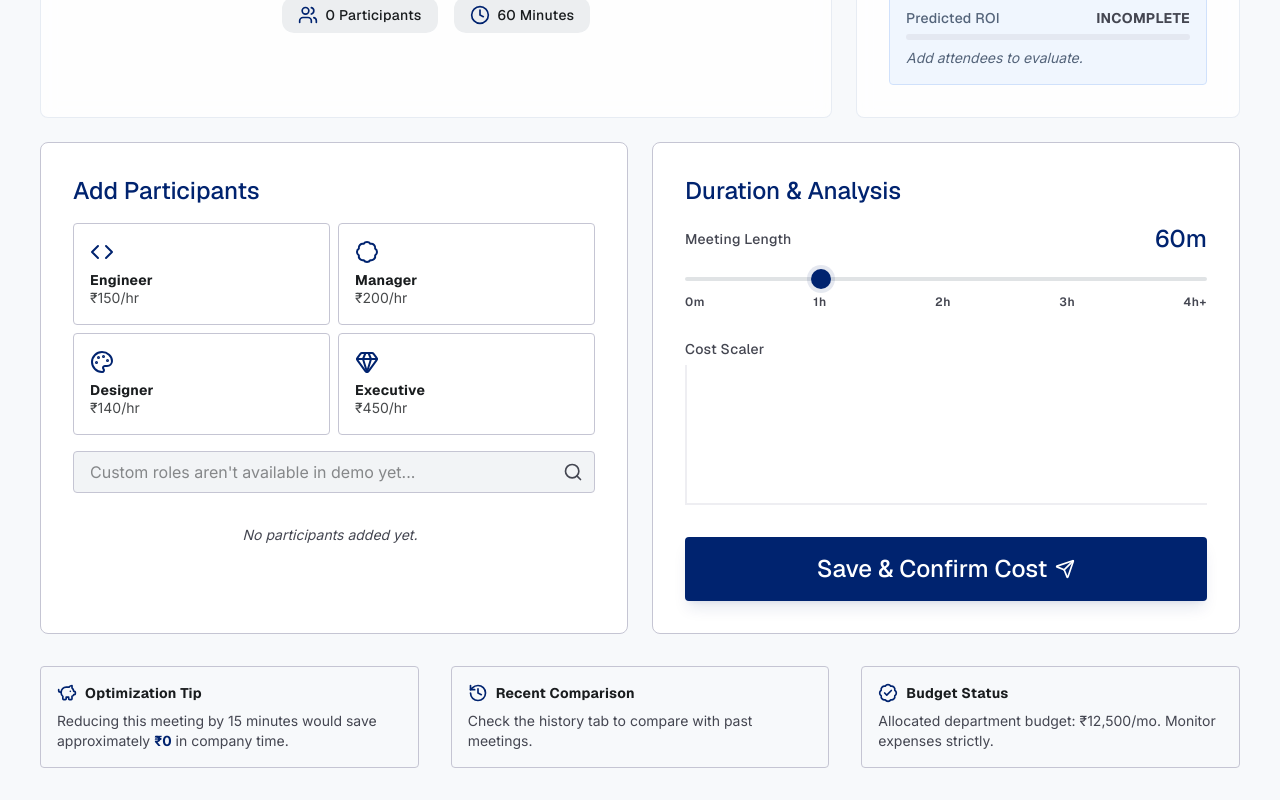
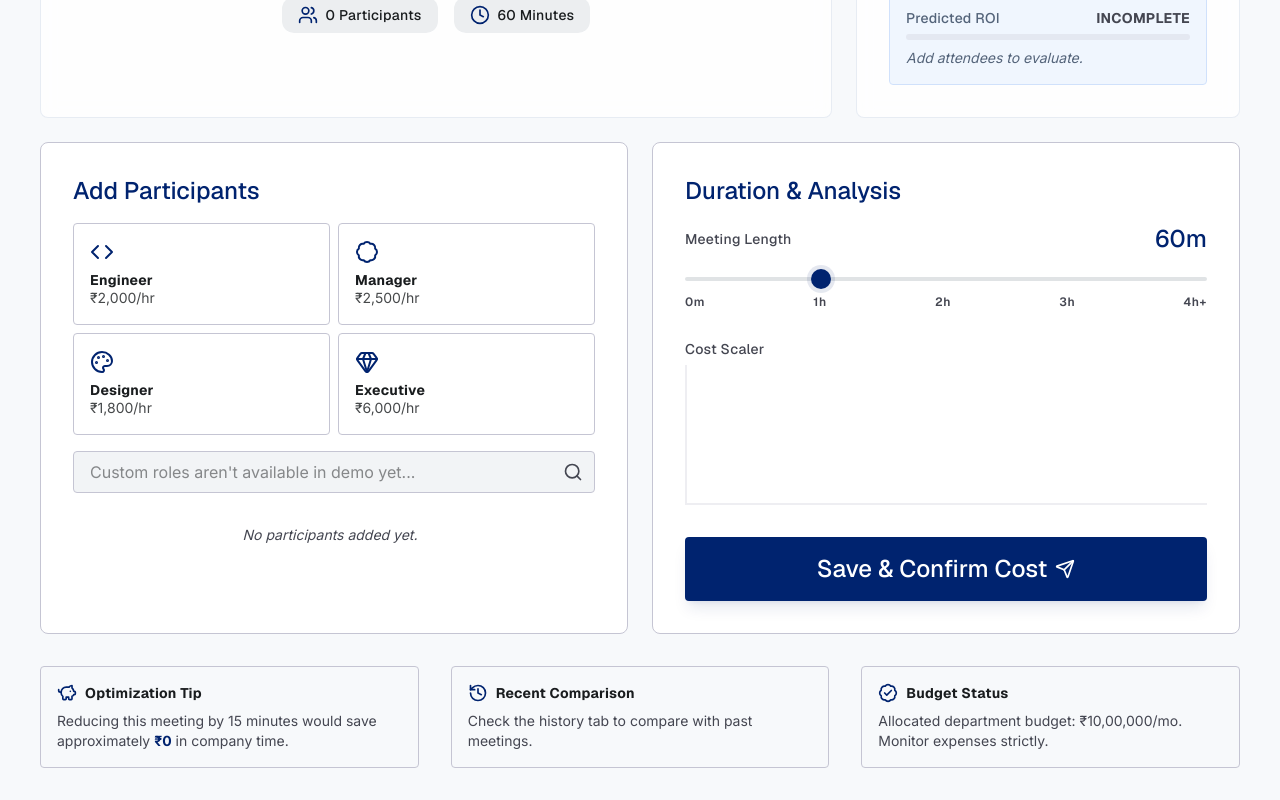
Before and after one commit to VidhuVi/cost-sync, a Next.js app: page / in a window 1280 px wide. Shown: the part 473-1273 px from the top of the page. Built offline with nearby package versions, Linux system fonts and the light colour scheme.

Commit message:
refactor: adjust UI and logic thresholds to realistic INR denominations

```diff
--- a/src/app/page.tsx
+++ b/src/app/page.tsx
@@ -169,35 +169,35 @@ export default function Home() {
             <div className="grid grid-cols-2 gap-stack-sm mb-stack-md">
               <button
                 className="flex flex-col items-start p-stack-md border border-outline-variant rounded-lg hover:border-primary hover:bg-primary/5 transition-all duration-300 ease-out text-left"
-                onClick={() => addAttendee('Engineer', 150)}
+                onClick={() => addAttendee('Engineer', 2000)}
               >
                 <Code className="text-primary mb-unit w-6 h-6" />
                 <span className="font-label-md text-label-md font-bold">Engineer</span>
-                <span className="font-body-sm text-body-sm text-on-surface opacity-80">₹150/hr</span>
+                <span className="font-body-sm text-body-sm text-on-surface opacity-80">₹2,000/hr</span>
               </button>
               <button
                 className="flex flex-col items-start p-stack-md border border-outline-variant rounded-lg hover:border-primary hover:bg-primary/5 transition-all duration-300 ease-out text-left"
-                onClick={() => addAttendee('Manager', 200)}
+                onClick={() => addAttendee('Manager', 2500)}
               >
                 <Badge className="text-primary mb-unit w-6 h-6" />
                 <span className="font-label-md text-label-md font-bold">Manager</span>
-                <span className="font-body-sm text-body-sm text-on-surface opacity-80">₹200/hr</span>
+                <span className="font-body-sm text-body-sm text-on-surface opacity-80">₹2,500/hr</span>
               </button>
               <button
                 className="flex flex-col items-start p-stack-md border border-outline-variant rounded-lg hover:border-primary hover:bg-primary/5 transition-all duration-300 ease-out text-left"
-                onClick={() => addAttendee('Designer', 140)}
+                onClick={() => addAttendee('Designer', 1800)}
               >
                 <Palette className="text-primary mb-unit w-6 h-6" />
                 <span className="font-label-md text-label-md font-bold">Designer</span>
-                <span className="font-body-sm text-body-sm text-on-surface opacity-80">₹140/hr</span>
+                <span className="font-body-sm text-body-sm text-on-surface opacity-80">₹1,800/hr</span>
               </button>
               <button
                 className="flex flex-col items-start p-stack-md border border-outline-variant rounded-lg hover:border-primary hover:bg-primary/5 transition-all duration-300 ease-out text-left"
-                onClick={() => addAttendee('Executive', 450)}
+                onClick={() => addAttendee('Executive', 6000)}
               >
                 <Gem className="text-primary mb-unit w-6 h-6" />
                 <span className="font-label-md text-label-md font-bold">Executive</span>
-                <span className="font-body-sm text-body-sm text-on-surface opacity-80">₹450/hr</span>
+                <span className="font-body-sm text-body-sm text-on-surface opacity-80">₹6,000/hr</span>
               </button>
             </div>
             <div className="relative">
@@ -254,7 +254,7 @@ export default function Home() {
               <span className="font-label-md text-label-md text-on-surface-variant mb-stack-sm">Cost Scaler</span>
               <div className="relative flex-grow min-h-[140px] border-l-2 border-b-2 border-outline-variant/30 flex items-end px-stack-sm">
                 <div className="flex-1 flex gap-2 items-end h-full w-full">
-                  <div className="flex-1 bg-primary rounded-t-sm transition-all duration-1000 ease-out max-h-full" style={{ height: `${Math.min(100, (totalCost / 2000) * 100)}%` }}></div>
+                  <div className="flex-1 bg-primary rounded-t-sm transition-all duration-1000 ease-out max-h-full" style={{ height: `${Math.min(100, (totalCost / 40000) * 100)}%` }}></div>
                 </div>
               </div>
             </div>
@@ -293,7 +293,7 @@ export default function Home() {
               <BadgeCheck className="text-primary w-5 h-5" />
               <span className="font-label-md text-label-md font-bold">Budget Status</span>
             </div>
-            <p className="font-body-sm text-body-sm text-on-surface-variant">Allocated department budget: ₹12,500/mo. Monitor expenses strictly.</p>
+            <p className="font-body-sm text-body-sm text-on-surface-variant">Allocated department budget: ₹10,00,000/mo. Monitor expenses strictly.</p>
           </div>
         </div>
       </main>
--- a/src/lib/logic.ts
+++ b/src/lib/logic.ts
@@ -43,7 +43,7 @@ export function evaluateMeetingROI(cost: number, meetingContext: MeetingContext,
   const lowerAgenda = trimmedAgenda.toLowerCase();
   const hasActionVerb = actionVerbs.some(verb => lowerAgenda.includes(verb));
 
-  if (cost > 500 && !hasActionVerb) {
+  if (cost > 10000 && !hasActionVerb) {
     return {
       status: RecommendationStatus.REJECT,
       message: "Expensive meeting for a status update. Use async communication instead."
@@ -51,7 +51,7 @@ export function evaluateMeetingROI(cost: number, meetingContext: MeetingContext,
   }
 
   // Rule 4: High Cost Threshold
-  if (cost > 1000) {
+  if (cost > 20000) {
     return {
       status: RecommendationStatus.WARN,
       message: "Highly expensive meeting. Ensure every attendee is strictly necessary."
```
Also changed, not shown: 2 other files (tests, documents, lock files or other folders).
